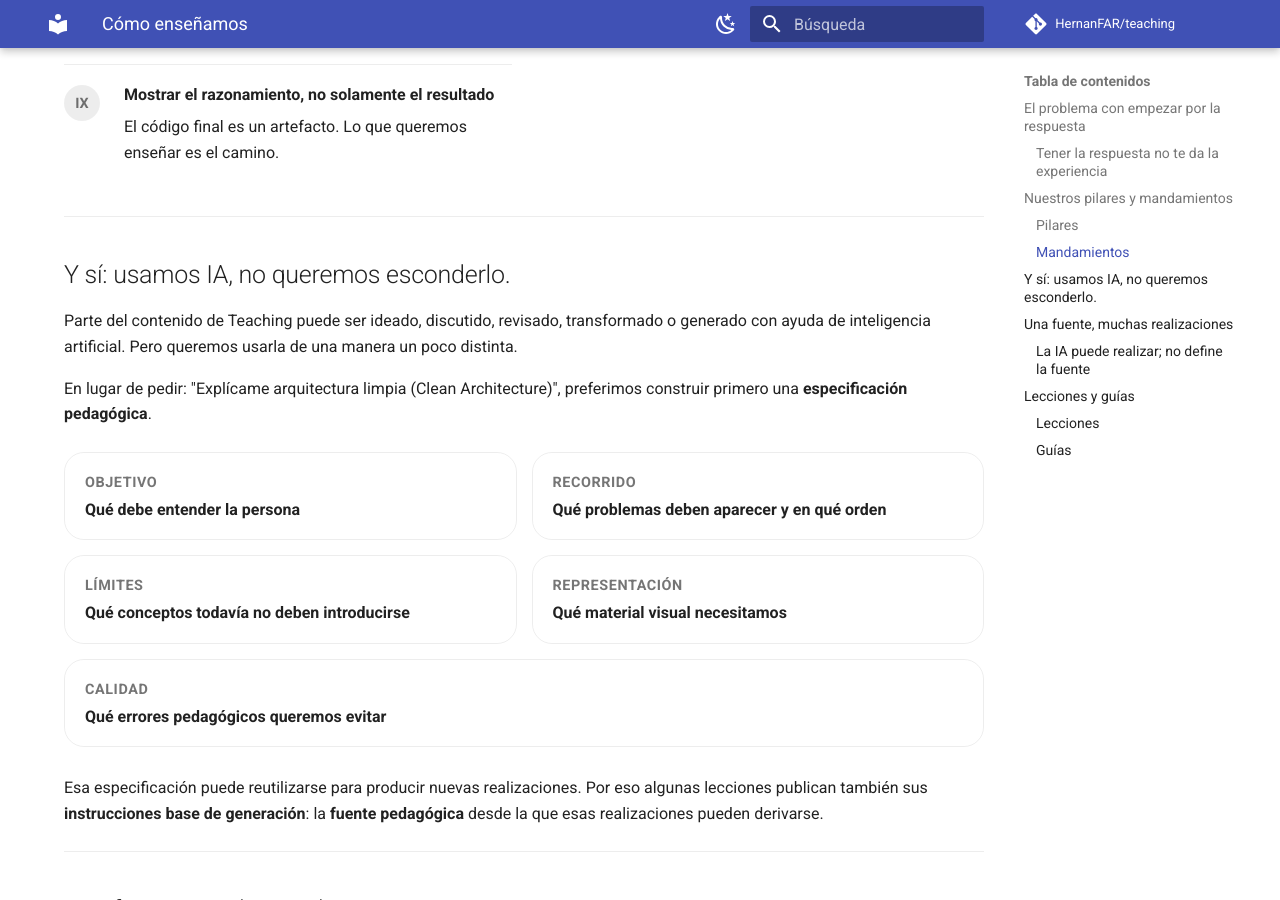
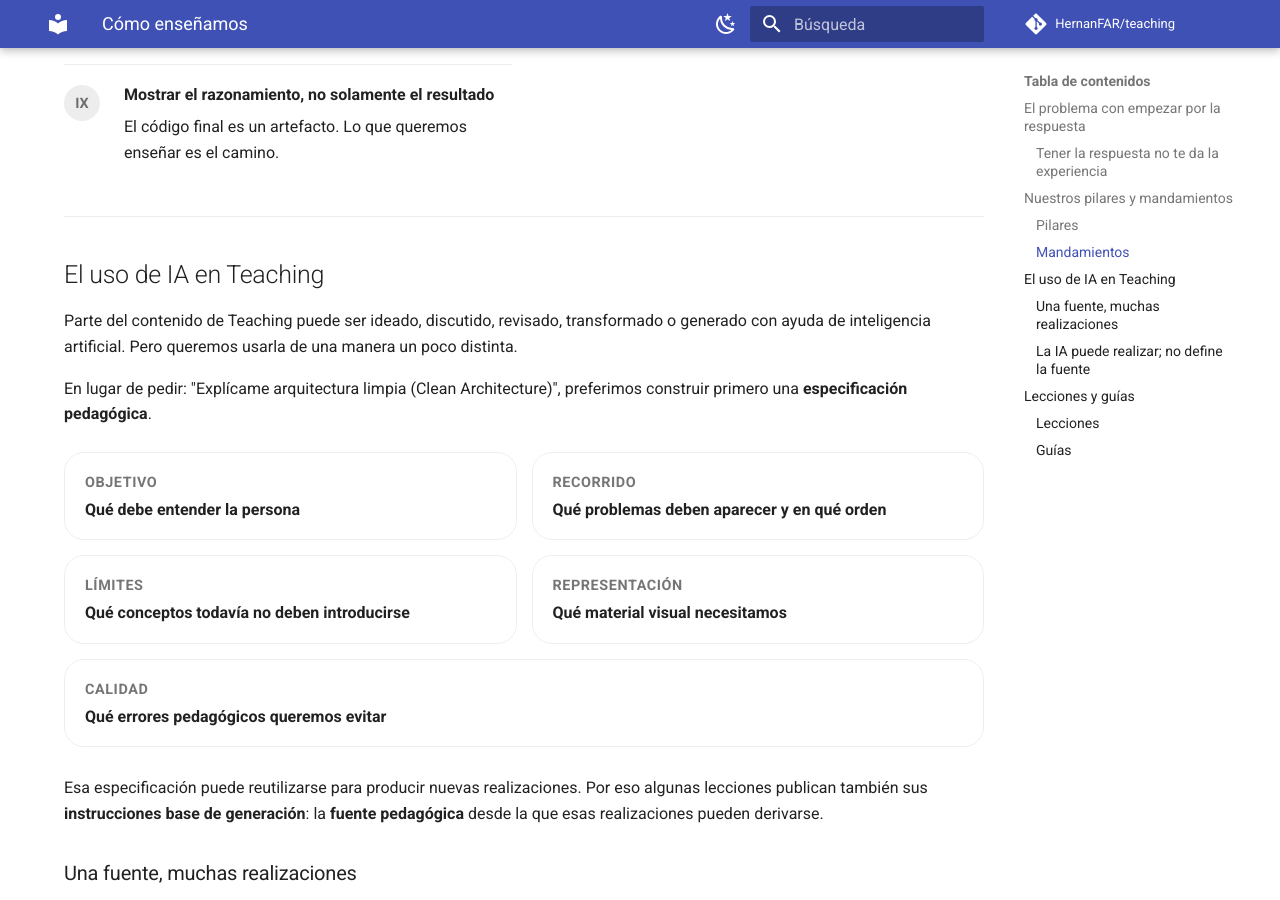
Before and after one commit to HernanFAR/teaching, an MkDocs documentation site: the page built from docs/about/how-we-teach.md, in a window 1280 px wide and 900 px high, scrolled down 4593 px. Built offline with MkDocs 1.6.1 and Material for MkDocs 9.7.7, drawn with Linux system fonts in a browser that asks for light colours; comment, search, counter and statistics services are not loaded.

Commit message:
docs: consolidate AI guidance under one section

```diff
--- a/docs/about/how-we-teach.md
+++ b/docs/about/how-we-teach.md
@@ -326,7 +326,7 @@ Lo que queremos enseñar es el camino.
 </div>
 ---
 
-## Y sí: usamos IA, no queremos esconderlo.
+## El uso de IA en Teaching
 
 Parte del contenido de Teaching puede ser ideado, discutido, revisado, transformado o generado con ayuda de inteligencia artificial. Pero queremos usarla de una manera un poco distinta.
 
@@ -362,9 +362,8 @@ En lugar de pedir: "Explícame arquitectura limpia (Clean Architecture)", prefer
 
 Esa especificación puede reutilizarse para producir nuevas realizaciones. Por eso algunas lecciones publican también sus **instrucciones base de generación**: la **fuente pedagógica** desde la que esas realizaciones pueden derivarse.
 
----
 
-## Una fuente, muchas realizaciones
+### Una fuente, muchas realizaciones
 
 Una explicación publicada no tiene por qué ser la única forma de enseñar una idea.
 
```
